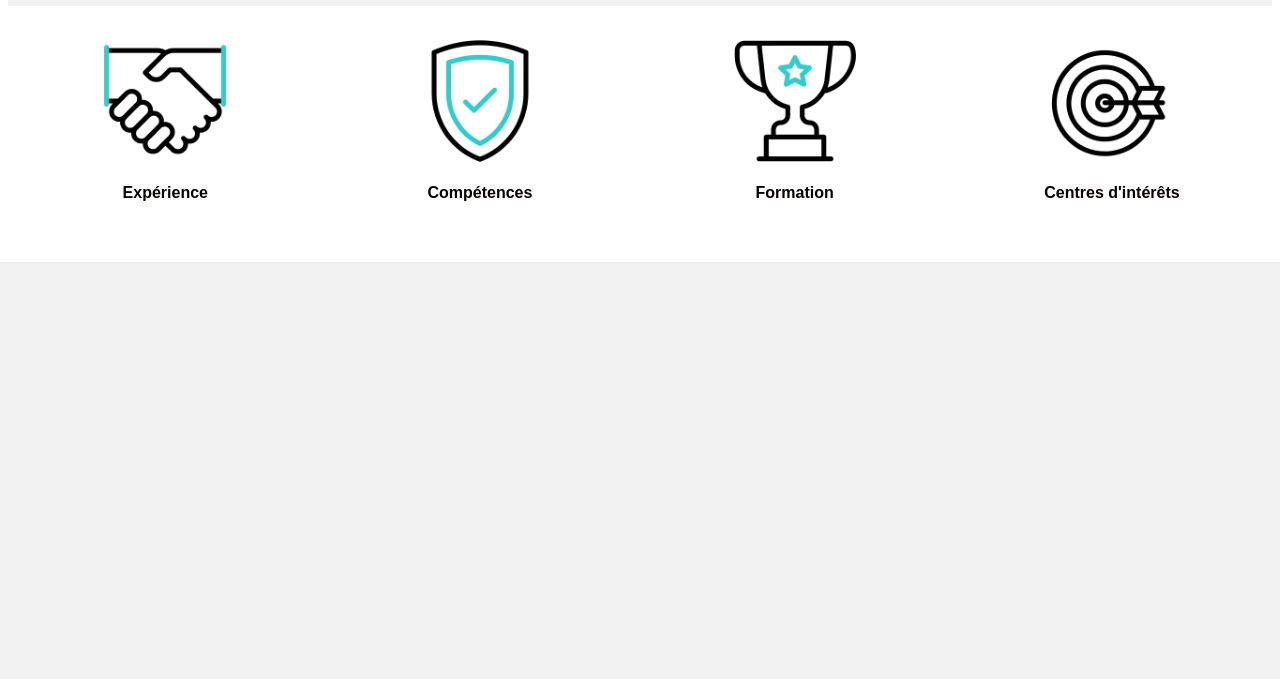
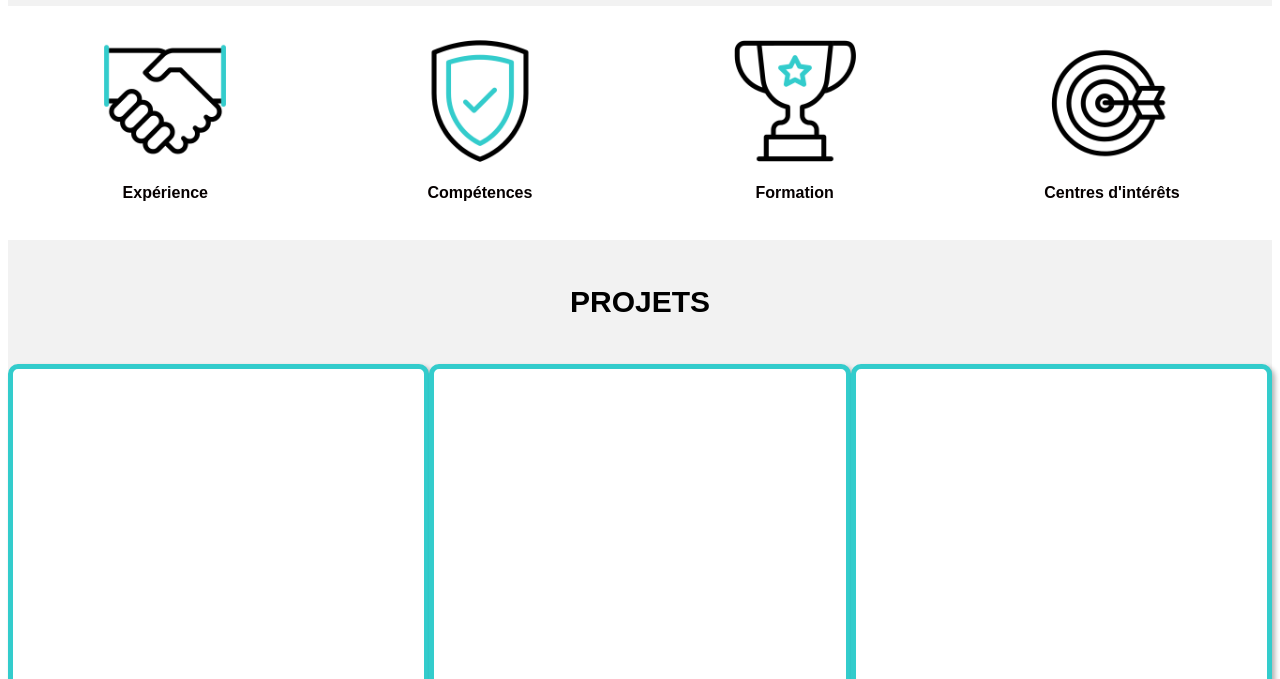
Before and after one commit to alexandreiob/portfolio, a Symfony app: template templates/home/index.html.twig in a window 1280 px wide; the page is wider, and only the part inside the window is pictured. Shown: the part 538-1217 px from the top of that part. Before the commit the page ends 800 px from the top of that part, so only its background shows below. Run offline with Twig, Linux system fonts and the light colour scheme; the template is opened without the code that fills it, so the values that code supplies are empty; some libraries are stand-ins or nearby versions; grey boxes are pictures that could not be loaded.

Commit message:
commit 27-09 part2

```diff
--- a/public/css/styles.css
+++ b/public/css/styles.css
@@ -90,6 +90,7 @@
     opacity: 1; /* Afficher le titre dès le chargement de la page */
     transition: background-color 0.3s ease; /* Animation de couleur de fond */
     z-index: 1; /* Empilez le fond en dessous du lien */
+    margin-bottom: 10px;
 
 }
 
@@ -103,3 +104,73 @@
     width: 150px;
     height: 150px;
 }
+
+
+
+/* ... SECTION BLOCS PROJETS ... */
+
+.projects-container {
+    background-color: #f2f2f2; /* Fond gris clair pour l'ensemble de la page */
+    height: 500px;
+}
+
+
+.projects-section {
+    background-color: #f2f2f2; /* Fond gris clair */
+    display: flex;
+    justify-content: space-between; /* Espacement uniforme entre les projets */
+    margin: 0 auto; /* Marge gauche et droite automatique pour centrer */
+    max-width: 1700px; /* Largeur maximale de la section */
+
+}
+
+
+
+.project {
+    width: 500px;
+    height: 325px;
+    background-color: #fff; /* Fond blanc pour les rectangles */
+    box-shadow: 3px 3px 5px rgba(0, 0, 0, 0.3); /* Ajoute une ombre légère */
+    border: 5px solid rgb(51, 204, 204); /* Ajoute un filet avec la couleur RVB */
+    border-radius: 10px; /* Bords arrondis de 10px */
+}
+
+
+/* ... SECTION BLOCS INFOS DES PROJETS ... */
+
+
+.project-info {
+    width: 500px;
+    display: flex;
+    flex-direction: column; /* Affiche les informations en colonne */
+    align-items: flex-start; /* Alignement à gauche */
+}
+
+
+.infos-container {
+    display: flex;
+    justify-content: space-between; /* Espacement uniforme entre les projets */
+    margin: 0 auto; /* Marge gauche et droite automatique pour centrer */
+    max-width: 1700px; /* Largeur maximale de la section */
+}
+
+
+.project-info h3 {
+    font-family: Arial, Helvetica, sans-serif;
+    font-size:25px;
+    font-weight: bold; /* Met en gras le texte du titre, si nécessaire */
+    margin-bottom: 0;
+    }
+
+.small-icon {
+    width: 50px; /* Ajustez la largeur souhaitée */
+    height: auto; /* Garde la proportion d'origine */
+    display: flex;
+    align-items: flex-start; /* Alignement à gauche */
+    }
+
+
+    /* Styles CSS pour afficher les icônes en ligne (horizontalement) */
+.project-icons {
+    display: flex; /* Utilisez Flexbox pour aligner les icônes en ligne */
+}
--- a/templates/home/index.html.twig
+++ b/templates/home/index.html.twig
@@ -51,6 +51,66 @@
 </div>
 
 
+<!-- Section PROJETS -->
+
+<div class="centered-section">
+        <h2>Projets</h2>
+</div>
+
+<div class="projects-container">
+    <div class="projects-section">
+        <div class="project"></div>
+        <div class="project"></div>
+        <div class="project"></div>
+    </div>
+
+
+
+<!-- Informations pour chaque projet -->
+
+<div class="infos-container">
+
+    <div class="project-info">
+        <!-- Projet 1 -->
+        <h3>My Collection</h3>
+        <p>Description du Projet 1.</p>
+        <div class="project-icons">
+            <img src="{{ asset('images/pictos/logo_HTML.png') }}" alt="HTML5" class="small-icon">
+            <img src="{{ asset('images/pictos/logo_CSS.png') }}" alt="CSS3" class="small-icon">
+            <!-- Ajoutez d'autres icônes selon les technologies utilisées pour le Projet 1 -->
+        </div>
+
+    </div>
+
+    <div class="project-info">
+        <!-- Projet 2 -->
+        <h3>Back Office</h3>
+        <p>Description du Projet 2.</p>
+        <div class="project-icons">
+            <img src="icone3.png" alt="Technologie 3">
+            <img src="icone4.png" alt="Technologie 4">
+            <!-- Ajoutez d'autres icônes selon les technologies utilisées pour le Projet 2 -->
+        </div>
+    </div>
+
+    <div class="project-info">
+        <!-- Projet 3 -->
+        <h3>Portfolio</h3>
+        <p>Description du Projet 3.</p>
+        <div class="project-icons">
+            <img src="icone5.png" alt="Technologie 5">
+            <img src="icone6.png" alt="Technologie 6">
+            <!-- Ajoutez d'autres icônes selon les technologies utilisées pour le Projet 3 -->
+        </div>
+    </div>
+
+
+</div>
+
+
+
+
+
 
 
 {% endblock %}
```
Also changed, not shown: public/images/pictos/logo_CSS.png (added), public/images/pictos/logo_GIT.png (added), public/images/pictos/logo_HTML.png (added), public/images/pictos/logo_JS.png (added), public/images/pictos/logo_MYSQL.png (added), public/images/pictos/logo_PHP.svg (added), public/images/pictos/logo_SYMFONY.png (added), public/images/pictos/logo_TWIG.png (added), 2 other files.
